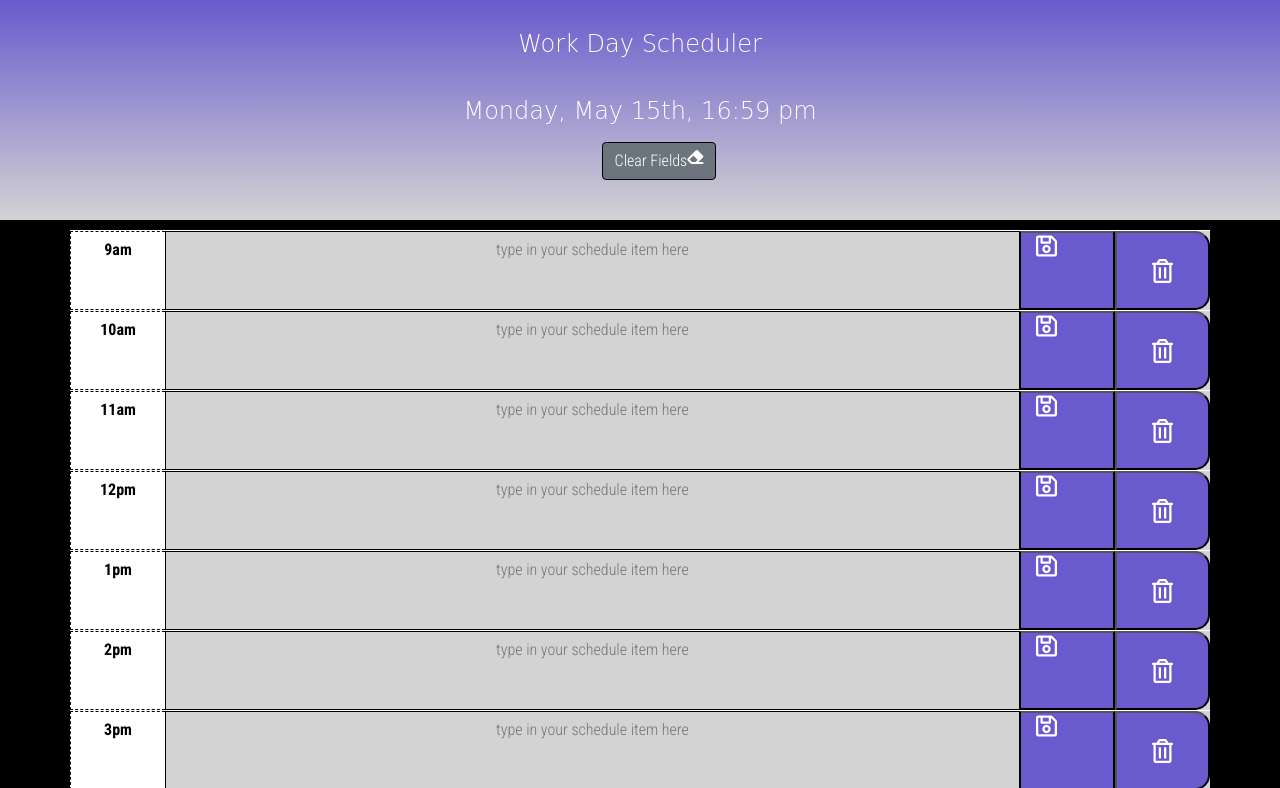
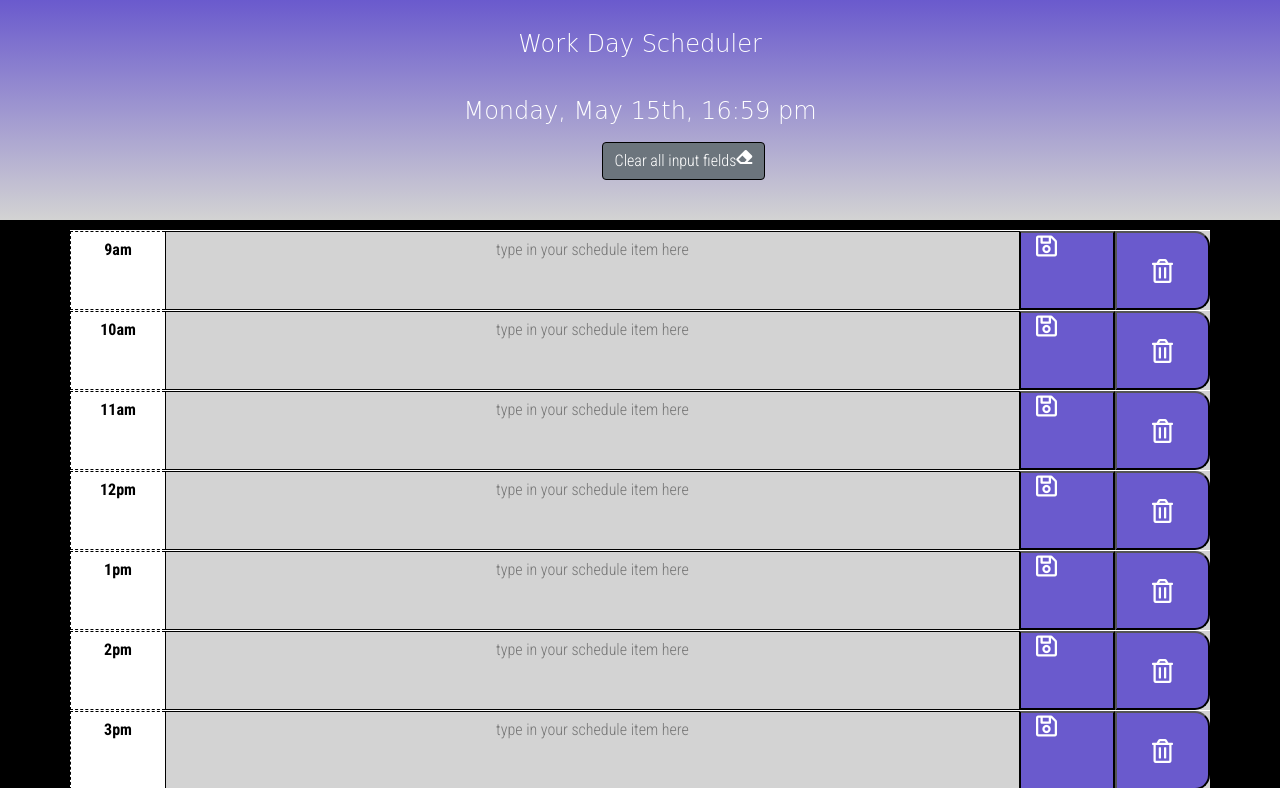
Before and after one commit to annemarywynter1986/WorkDayScheduler, a plain HTML site: page index.html in a window 1280 px wide. Shown: the top 788 px of the page. Drawn offline with nearby package versions, Linux system fonts and the light colour scheme; a web font is replaced by a local one.

Commit message:
revision btn description

```diff
--- a/index.html
+++ b/index.html
@@ -25,7 +25,7 @@
     <h1 class="display-3">Work Day Scheduler</h1>
     <p id="currentDay" class="lead display-4"> </p>
     <button id="clearFieldsBtn" type="button" class="btn btn-secondary" aria-label="clear fields button">
-      Clear Fields
+      Clear all input fields
       <i class="fa fa-eraser"></i>
     </button>
  </header>
```
